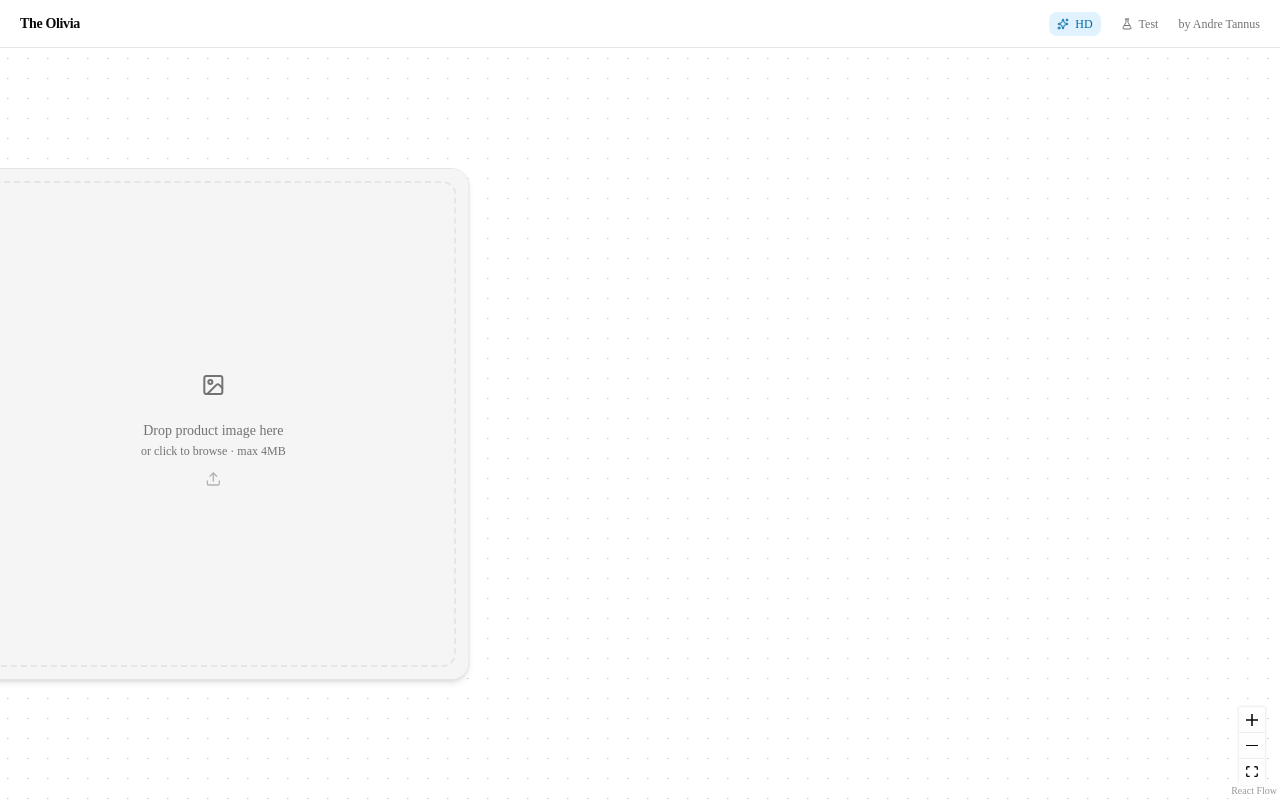
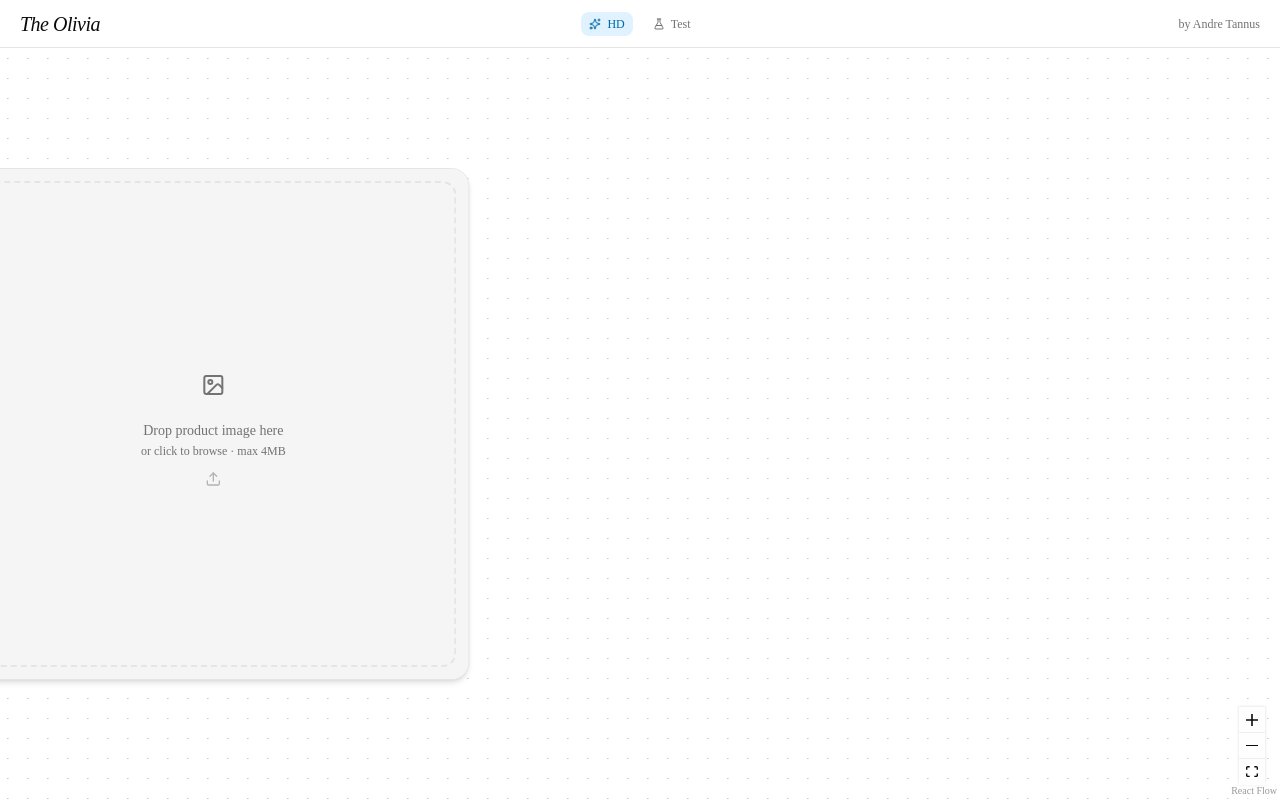
Before and after one commit to atannus/jobs-olivia, a Next.js app: page / in a window 1280 px wide. Built offline with nearby package versions, Linux system fonts and the light colour scheme.

Commit message:
Repositions toolbar.

```diff
--- a/app/page.tsx
+++ b/app/page.tsx
@@ -198,9 +198,9 @@ export default function Home() {
 
   return (
     <div className="h-screen flex flex-col overflow-hidden">
-      <header className="flex-none h-12 border-b flex items-center justify-between px-5 bg-background z-10">
-        <span className="text-sm font-semibold tracking-tight">The Olivia</span>
-        <div className="flex items-center gap-3">
+      <header className="flex-none h-12 border-b flex items-center px-5 bg-background z-10">
+        <span className="text-xl font-light italic tracking-tight w-1/3">The Olivia</span>
+        <div className="flex items-center gap-3 justify-center w-1/3">
           <button
             onClick={() => setQuality(q => q === "low" ? "high" : "low")}
             className={`text-xs flex items-center gap-1.5 px-2 py-1 rounded-md transition-colors ${
@@ -223,6 +223,8 @@ export default function Home() {
             <FlaskConical className="w-3 h-3" />
             Test
           </button>
+        </div>
+        <div className="flex items-center gap-3 justify-end w-1/3">
           <span className="text-xs text-muted-foreground">by Andre Tannus</span>
           {hasImage && (
             <button
```
